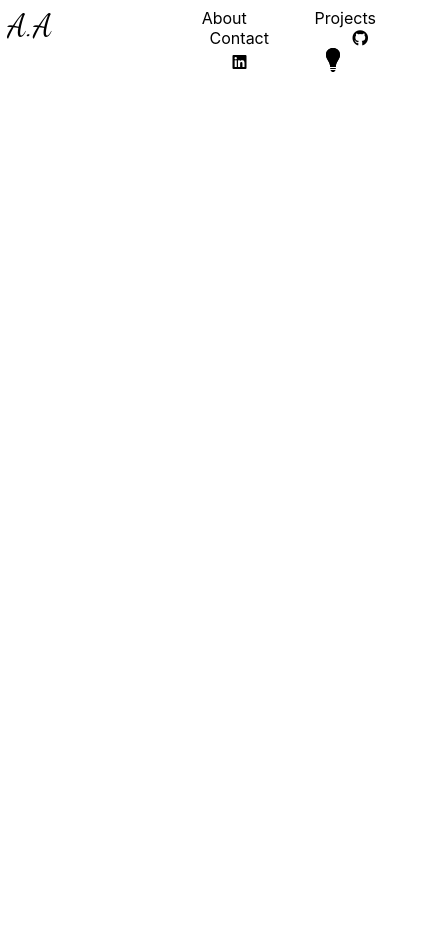
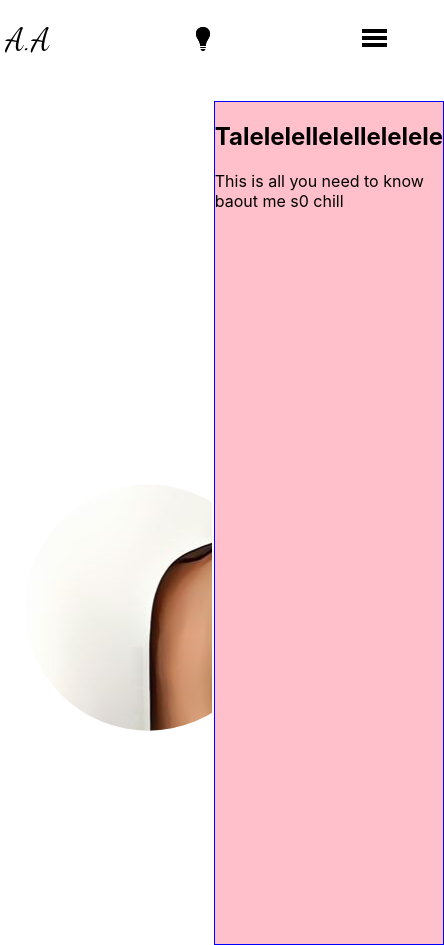
Before and after one commit to lape15/real-portfolio, a React (Create React App) app: page /about in a window 390 px wide. Shown: the whole page, 444 px wide, since content can reach past the window. Before the commit the page ends 844 px from the top, so only its background shows below. Built offline with nearby package versions, Linux system fonts and the light colour scheme.

Commit message:
mobile view looks good

```diff
--- a/src/App.js
+++ b/src/App.js
@@ -3,9 +3,10 @@ import Contact from "./components/Contact";
 import Home from "./components/Home";
 import Header from "./components/Header";
 import "./scss/main.scss";
+import About from "./components/About";
 
 import { Switch, BrowserRouter, Route } from "react-router-dom";
-import ThemeContextProvider from "./context/themContext";
+import ThemeContextProvider from "./context/themeContext";
 // import ThemeToggle from "./components/ThemeToggle";
 
 function App() {
@@ -17,6 +18,7 @@ function App() {
           <Switch>
             <Route exact path="/" component={Home} />
             <Route path="/contact" component={Contact} />
+            <Route path="/about" component={About} />
           </Switch>
         </BrowserRouter>
       </ThemeContextProvider>
--- a/src/components/About.js
+++ b/src/components/About.js
@@ -1,33 +1,25 @@
-import React, { Component } from "react";
-
-class About extends Component {
-  render() {
-    return (
-      <div name="about" className="about" className="about">
-        <h3>About page </h3>
-        <p>
-          Lorem ipsum, dolor sit amet consectetur adipisicing elit. Mollitia
-          reprehenderit placeat quos, in laborum velit quam tempora odit ut,
-          libero facilis reiciendis dolorum quia omnis recusandae doloribus
-          assumenda aut molestiae officia eligendi! Corporis, vitae numquam
-          labore perspiciatis qui rem quia pariatur tenetur, inventore doloribus
-          ad nemo? Ipsa consequatur molestias quaerat optio odit fugit porro
-          ipsam rem repellendus aliquid similique a natus laboriosam distinctio
-          delectus vero exercitationem, nihil, fugiat reprehenderit hic rerum,
-          soluta sapiente? Vero iste, assumenda blanditiis tempore maxime velit
-          iusto maiores, nostrum, vel recusandae odio ullam repudiandae
-          consequuntur voluptates modi quae. Facilis dolores dolore inventore
-          debitis reiciendis amet magni, voluptate sint asperiores recusandae,
-          qui voluptatum eveniet iusto tempora veniam. Tenetur fugit ad,
-          voluptatem impedit sed cum harum illo libero, vero tempore voluptates.
-          Quidem mollitia iste ullam excepturi, repellat dolor eveniet. Sapiente
-          voluptate quaerat architecto aperiam consequuntur deleniti,
-          laudantium, ipsa nemo nam qui amet quas sunt soluta. Illo, dolores
-          nobis!
-        </p>
+import React, { useContext } from "react";
+import { ThemeContext } from "../context/themeContext";
+const About = () => {
+  const { isLightTheme, light, dark } = useContext(ThemeContext);
+  const theme = isLightTheme ? light : dark;
+  console.log(theme);
+  return (
+    <div
+      name="about"
+      className="about"
+      style={{ background: theme.bg, color: theme.ui }}
+    >
+      <div className="profile-img">
+        <h1> hollalalalalala</h1>
       </div>
-    );
-  }
-}
+      <div className="profile-details">
+        {" "}
+        <h2>Talelelellelellelelele</h2>
+        <p>This is all you need to know baout me s0 chill</p>
+      </div>
+    </div>
+  );
+};
 
 export default About;
--- a/src/components/Contact.js
+++ b/src/components/Contact.js
@@ -1,5 +1,5 @@
 import React, { useContext } from "react";
-import { ThemeContext } from "../context/themContext";
+import { ThemeContext } from "../context/themeContext";
 
 const Contact = () => {
   const { isLightTheme, light, dark } = useContext(ThemeContext);
--- a/src/components/Header.js
+++ b/src/components/Header.js
@@ -3,46 +3,87 @@ import React from "react";
 import { Link } from "react-router-dom";
 // import { Link, Events, animateScroll as scroll } from "react-scroll";
 
-import { ThemeContext } from "../context/themContext";
+import { ThemeContext } from "../context/themeContext";
 import ThemeToggle from "./ThemeToggle";
 
 class Header extends React.Component {
+  constructor(props) {
+    super(props);
+    this.state = {
+      isMenuOpen: false
+    };
+  }
   static contextType = ThemeContext;
 
+  handleMenu = () => {
+    this.setState({ isMenuOpen: !this.state.isMenuOpen });
+  };
   render() {
-    console.log(this.context);
+    const { isMenuOpen } = this.state;
+    console.log(this.state);
     const { isLightTheme, light, dark } = this.context;
     const theme = isLightTheme ? light : dark;
     return (
       <nav className="header" style={{ background: theme.bg, color: theme.ui }}>
-        <span className="name">
+        <ul className="name">
+          <li>
             <Link className="link" style={{ color: theme.ui }} to="/">
               A.A
             </Link>
-        </span>
-        <span className="others">
-          <Link className="link" style={{ color: theme.ui }}>
-            About
+          </li>
+        </ul>
+
+        <ul className={`others hidden ${isMenuOpen ? "show" : "hide"}`}>
+          <li>
+            <Link className="link" style={{ color: theme.ui }} to="/about">
+              ABOUT
             </Link>
-
+          </li>
+          <li>
             <Link to="/" className="link" style={{ color: theme.ui }}>
-            Projects
+              PROJECTS
             </Link>
-
+          </li>
+          <li>
             <Link className="link" style={{ color: theme.ui }} to="/contact">
-            Contact
+              CONTACT
             </Link>
+          </li>
+          <li>
             <a className="link" href="https://github.com/lape15">
               <i class="fab fa-github" style={{ color: theme.ui }}></i>
             </a>
+          </li>
+          <li>
             <a
               className="link"
               href="https://https://www.linkedin.com/in/alarape-akintan-a80188188/"
             >
               <i class="fab fa-linkedin" style={{ color: theme.ui }}></i>
             </a>
+          </li>
+        </ul>
+
+        <ul className="nav-toggler" onClick={this.handleMenu}>
+          <li>
+            <svg
+              xmlns="http://www.w3.org/2000/svg"
+              width="25"
+              height="18"
+              style={{ fill: theme.ui }}
+            >
+              <g style={{ fill: theme.ui }} fill-rule="evenodd">
+                <path d="M0 0h25v4H0zM0 7h25v4H0zM0 14h25v4H0z" />
+              </g>
+            </svg>
+          </li>
+        </ul>
+
+        <ul className="theme-toggle">
+          <li>
             <ThemeToggle />
-        </span>
+          </li>
+        </ul>
       </nav>
     );
   }
--- a/src/components/Home.js
+++ b/src/components/Home.js
@@ -1,8 +1,7 @@
 import React, { useContext } from "react";
-// import { ReactComponent as Logo } from "../assets/human.svg";
+
 import { Spring } from "react-spring/renderprops";
-import { ThemeContext } from "../context/themContext";
-// import lady from "../assets/walking.gif";
+import { ThemeContext } from "../context/themeContext";
 import ReactTypingEffect from "react-typing-effect";
 import { ReactComponent as Logo } from "../assets/human.svg";
 
--- a/src/components/ThemeToggle.js
+++ b/src/components/ThemeToggle.js
@@ -1,5 +1,5 @@
 import React, { useContext } from "react";
-import { ThemeContext } from "../context/themContext";
+import { ThemeContext } from "../context/themeContext";
 import { ReactComponent as Logo } from "../assets/light.svg";
 const ThemeToggle = () => {
   const { toggleTheme } = useContext(ThemeContext);
--- a/src/scss/_about.scss
+++ b/src/scss/_about.scss
@@ -25,3 +25,26 @@ $ipad: 768px;
     @content;
   }
 }
+
+.about {
+  // padding: $padding;
+  height: 100vh;
+  display: grid;
+  grid-template-columns: repeat(4/1fr);
+  gap: 2px;
+
+  .profile-img {
+    grid-column: 1/3;
+    background: url("../assets/lape.jpeg") no-repeat;
+    clip-path: circle(20% at 70% 60%);
+    transition: clip-path 5s;
+  }
+  .profile-img:hover {
+    clip-path: circle(80%);
+  }
+  .profile-details {
+    border: 1px solid blue;
+    grid-column: 3/5;
+    background-color: pink;
+  }
+}
--- a/src/scss/_layout.scss
+++ b/src/scss/_layout.scss
@@ -16,8 +16,8 @@ $colors: (
 }
 $mobile: 300px;
 $ipad: 768px;
-@mixin desktop {
-  @media (min-width: #{$desktop}) {
+@mixin mobile {
+  @media (min-width: #{$mobile})  and (max-width : $ipad) {
     @content;
   }
 }
@@ -28,20 +28,22 @@ $ipad: 768px;
 }
 
 nav {
-  // border: 2px solid blue;
   padding: padding + 5;
   display: grid;
-  grid-template-columns: repeat(3, 1fr);
+  grid-template-columns: repeat(5, 1fr);
   grid-template-rows: auto;
   gap: 2%;
+
   .name {
     grid-column: 1/2;
     grid-row: 1/3;
     padding: 6%;
-    // border: 2px solid red;
+
+    li {
+      list-style: none;
+
       .link {
         text-decoration: none;
-      // color: color(black);
         font-family: "Dancing Script";
         font-size: 2rem;
         font-size: 500;
@@ -50,19 +52,124 @@ nav {
         color: coral;
       }
     }
+  }
+
   .others {
-    grid-column: 2/4;
+    grid-column: 2/5;
     grid-row: 1/3;
     padding: 3%;
-    // border: 2px solid green;
     display: flex;
     flex-flow: row wrap;
     justify-content: space-around;
     align-items: flex-end;
+    li {
+      list-style: none;
+
       .link {
         text-decoration: none;
         color: color(black);
-      margin-left: 55px;
+        margin-left: 85px;
+        text-decoration: none;
+        transition: text-decoration 3s ease-in;
+      }
+      .link:hover {
+        color: coral;
+        text-decoration: underline sandybrown;
       }
     }
   }
+
+  .nav-toggler {
+    display: none;
+  }
+  .theme-toggle {
+    grid-column: 5/6;
+    grid-row: 1/3;
+    padding: 7%;
+
+    li {
+      list-style: none;
+      float: right;
+      margin-top: 5px;
+    }
+  }
+  @include mobile() {
+    display: grid;
+    grid-template-columns: repeat(4, 1fr);
+    height: 12vh;
+    grid-template-rows: auto;
+    position: relative;
+
+    gap: 2%;
+    .name {
+      grid-column: 1/2;
+      display: inline;
+
+      grid-row: 1/2;
+    }
+
+    .hidden {
+      display: none;
+      position: absolute;
+
+      z-index: 1;
+
+      right: 40px;
+      width: 70vw;
+      padding: 5%;
+      text-align: center;
+      transition: all 4s cubic-bezier(0.79, 0.88, 0.83, 0.67);
+      background-color: #ff9b21;
+
+      li {
+        text-align: center;
+        margin-right: 70px;
+        text-transform: lowercase;
+        .link {
+          text-align: center;
+          line-height: 22px;
+          // border-bottom: 1px solid black;
+        }
+      }
+      @include ipad() {
+        width: 80vw;
+      }
+    }
+    .hidden.show {
+      display: block;
+      transform: scale(1.3);
+      height: 120px;
+      padding: $padding + 2;
+      top: 85px;
+    }
+    .hidden.hide {
+      display: none;
+    }
+    .nav-toggler {
+      display: inline;
+      grid-column: 4/5;
+      grid-row: 1/2;
+      padding: 3%;
+      text-align: right;
+      li {
+        list-style: none;
+        margin-top: 10px;
+      }
+    }
+    .theme-toggle {
+      grid-column: 2/4;
+      grid-row: 1/2;
+      padding: 3%;
+      display: inline;
+
+      text-align: center;
+      li {
+        text-align: center;
+        margin-right: 70px;
+        @include ipad() {
+          margin-right: 155px;
+        }
+      }
+    }
+  }
+}
```
Also changed, not shown: src/scss/_components.scss (+59 -26 lines), src/assets/lape.jpeg (added), src/context/themeContext.js (renamed from src/context/themContext.js). Lines whose indentation alone changed are shown as unchanged.
